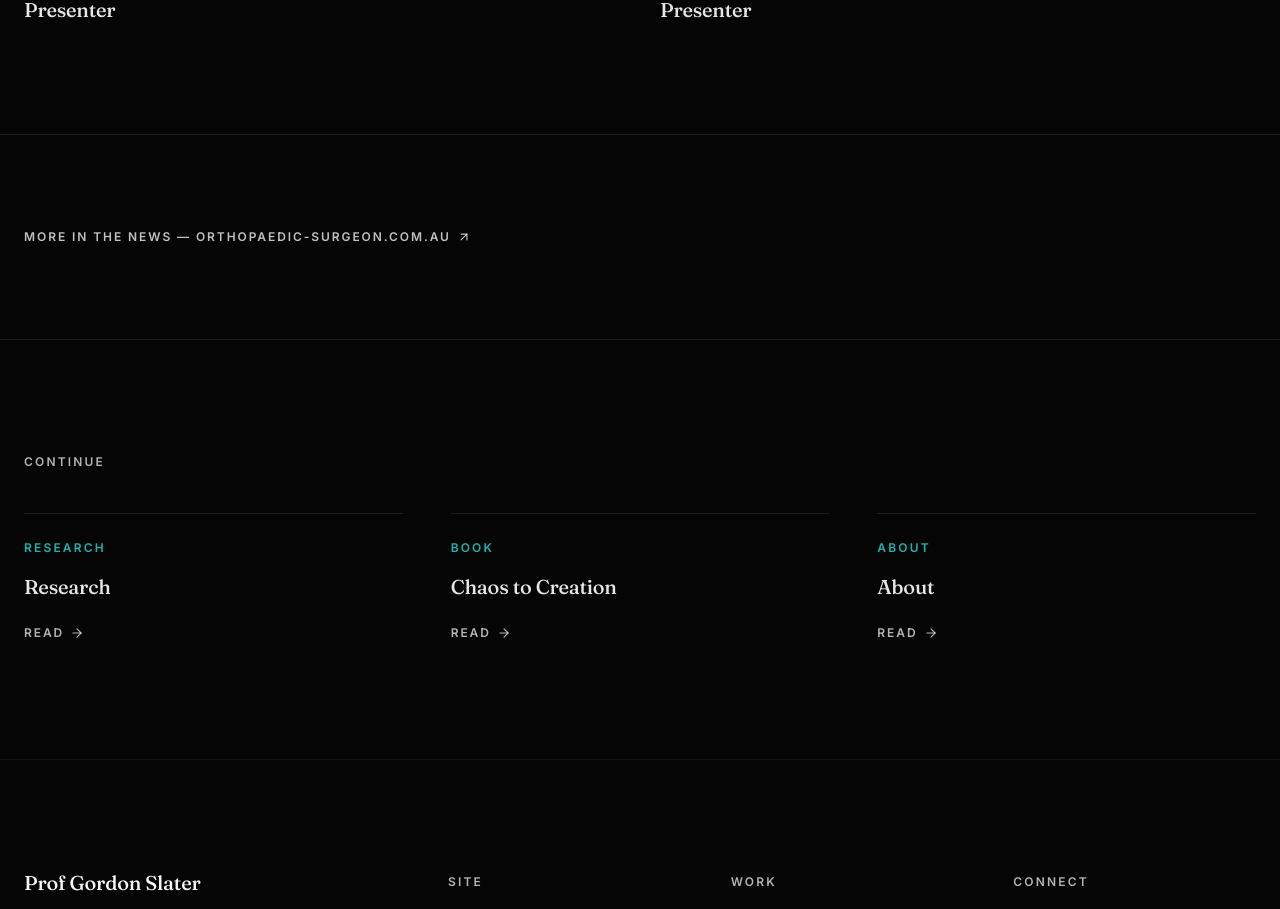
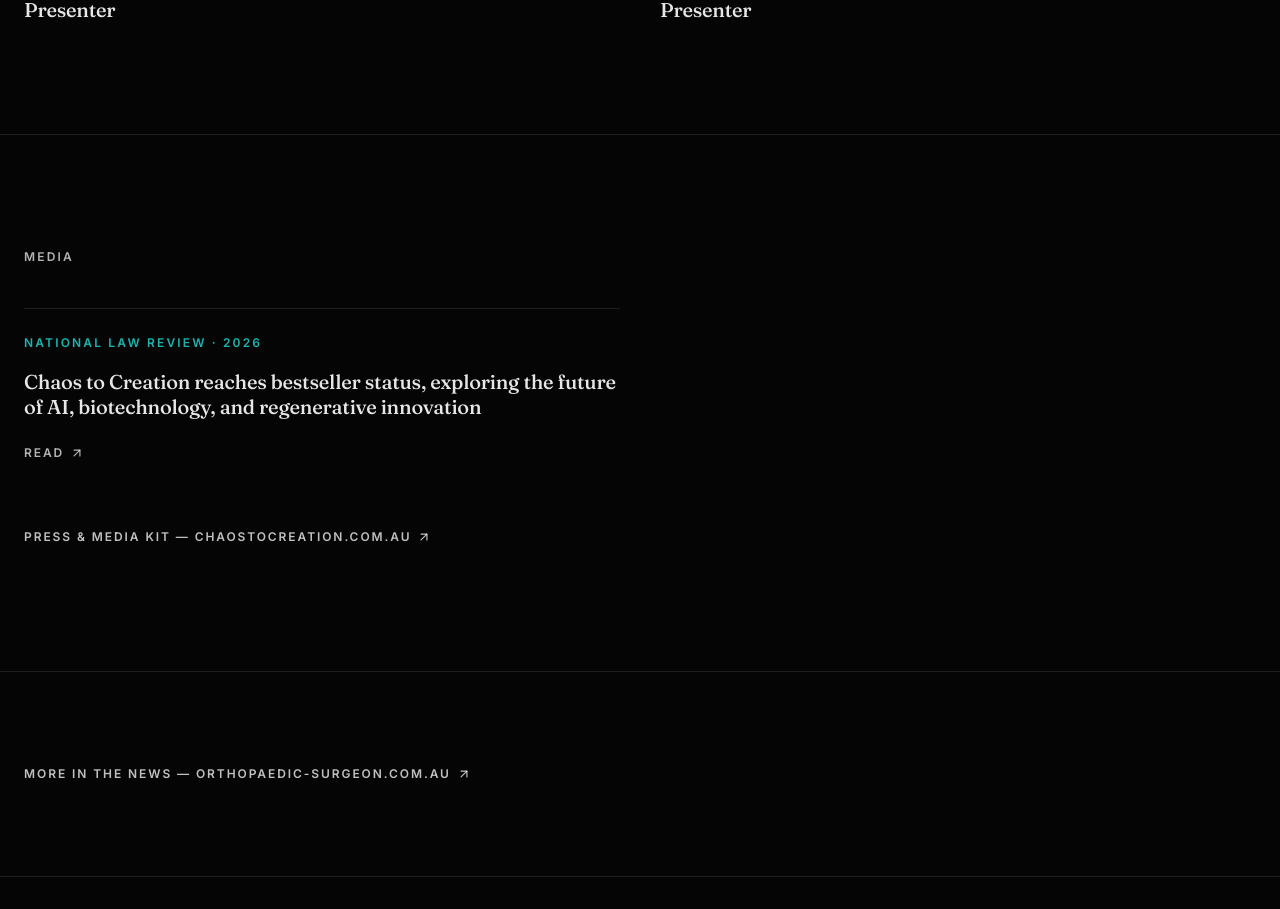
Before and after one commit to integrant-biotechnology/prof-gordon-slater, a React (Vite) app: page /writing in a window 1280 px wide. Shown: the part 3360-4269 px from the top of the page. Built offline with nearby package versions, Linux system fonts and the light colour scheme.

Commit message:
Surface verified book press coverage in the writing media section
Mirrors the National Law Review piece from the book site's press
collection and routes onward to the Chaos to Creation press kit.

```diff
--- a/src/data/engagements.ts
+++ b/src/data/engagements.ts
@@ -3,8 +3,10 @@
 //
 // SPEAKING is transcribed from the authoritative CV
 // (docs/Gordon-Slater-CV.docx, "Presented"), newest first.
-// MEDIA ships empty until verifiable entries exist; sections
-// consuming an empty array render nothing.
+// MEDIA mirrors the book site's press collection
+// (chaostocreation.com.au/media/) — verifiable coverage only, with a
+// live URL, newest first. Sections consuming an empty array render
+// nothing.
 // -------------------------------------------------------------
 
 export interface Engagement {
@@ -114,4 +116,12 @@ export const SPEAKING: Engagement[] = [
   },
 ];
 
-export const MEDIA: MediaMention[] = [];
+export const MEDIA: MediaMention[] = [
+  {
+    title:
+      'Chaos to Creation reaches bestseller status, exploring the future of AI, biotechnology, and regenerative innovation',
+    outlet: 'National Law Review',
+    year: '2026',
+    href: 'https://natlawreview.com/press-releases/chaos-creation-reaches-bestseller-status-exploring-future-ai-biotechnology',
+  },
+];
--- a/src/pages/writing/Index.tsx
+++ b/src/pages/writing/Index.tsx
@@ -5,7 +5,7 @@ import { PageHero } from '@/templates/PageHero';
 import { EditorialCard } from '@/components/ui/EditorialCard';
 import { Reveal } from '@/components/ui/Motion';
 import { findRoute } from '@/lib/site';
-import { ARTICLES, BLOG_INDEX_URL, MEDIA, SPEAKING } from '@/constants';
+import { ARTICLES, BLOG_INDEX_URL, BOOK_PRESS_URL, MEDIA, SPEAKING } from '@/constants';
 
 /**
  * /writing — magazine presentation.
@@ -166,6 +166,27 @@ const Writing = () => {
                 </li>
               ))}
             </ul>
+            <Reveal>
+              <a
+                href={BOOK_PRESS_URL}
+                target="_blank"
+                rel="noopener noreferrer"
+                className="group/kit mt-12 inline-flex min-h-11 items-center gap-1.5 text-white/75 transition-colors hover:text-medical-teal"
+                style={{
+                  fontSize: 'var(--text-eyebrow)',
+                  letterSpacing: '0.16em',
+                  textTransform: 'uppercase',
+                  fontWeight: 600,
+                }}
+              >
+                Press &amp; media kit — chaostocreation.com.au
+                <ArrowUpRight
+                  aria-hidden="true"
+                  size={14}
+                  className="transition-transform group-hover/kit:translate-x-0.5 group-hover/kit:-translate-y-0.5"
+                />
+              </a>
+            </Reveal>
           </div>
         </section>
       )}
```
